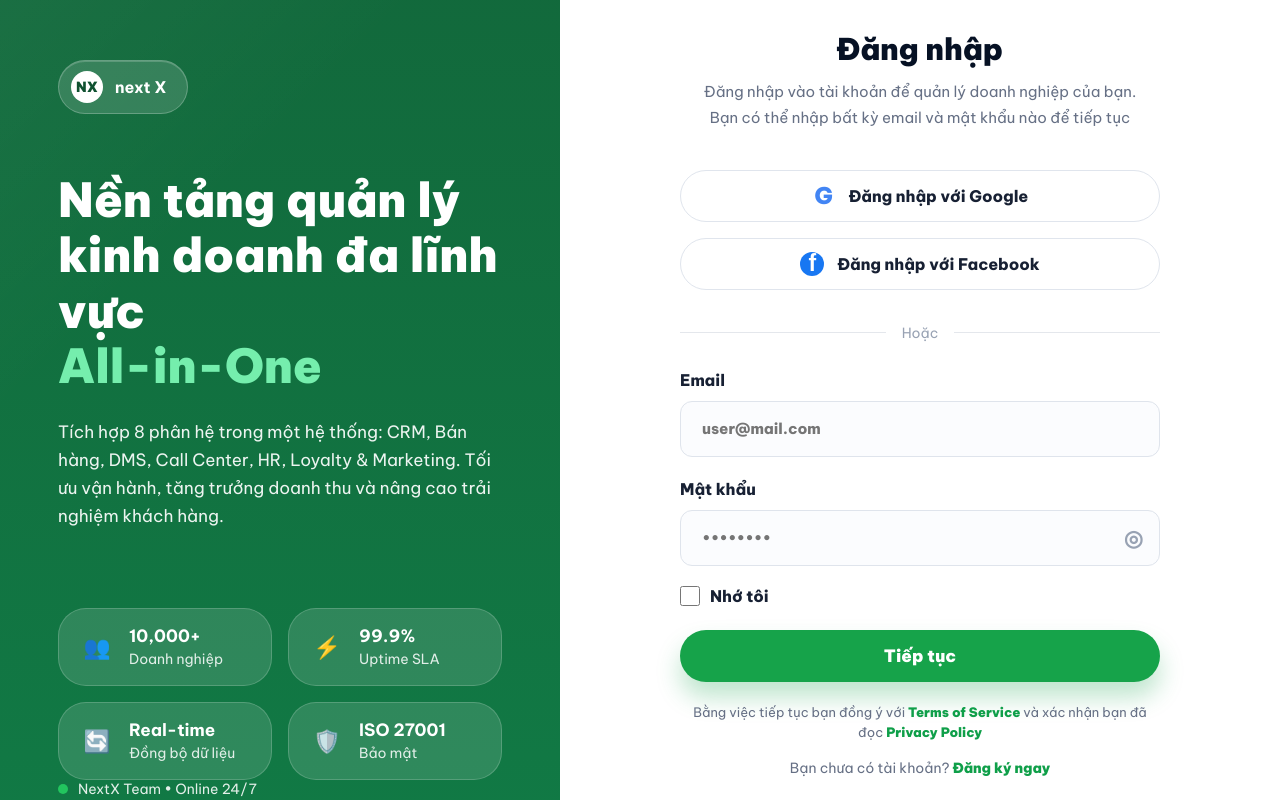
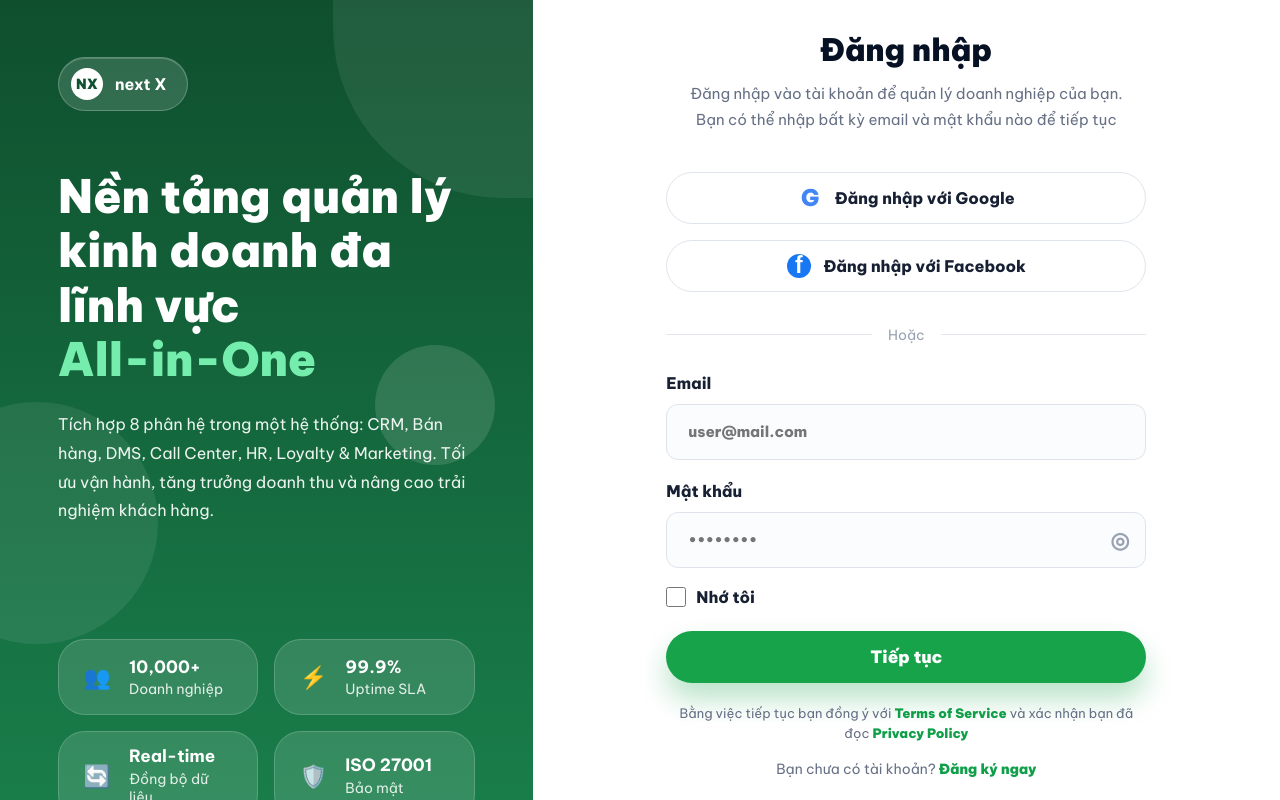
Before and after one commit to Haphuonganh4123/Haphuonganh4123, a Next.js app: page / in a window 1280 px wide. Built offline with nearby package versions, Linux system fonts and the light colour scheme.

Commit message:
Tune login screen to reference

```diff
--- a/src/app/globals.css
+++ b/src/app/globals.css
@@ -93,7 +93,7 @@ a {
 .auth-shell {
   height: 100vh;
   display: grid;
-  grid-template-columns: minmax(560px, 41.6vw) minmax(540px, 1fr);
+  grid-template-columns: 41.62vw minmax(560px, 1fr);
   overflow: hidden;
   background: #ffffff;
 }
@@ -102,20 +102,34 @@ a {
   position: relative;
   height: 100vh;
   display: block;
-  padding: 60px 58px;
+  padding: 57px 58px;
   overflow: hidden;
   background:
-    linear-gradient(180deg, rgba(18, 106, 60, 0.96), rgba(17, 122, 69, 0.96)),
-    #115c38;
+    linear-gradient(180deg, rgba(15, 79, 46, 0.98), rgba(25, 126, 74, 0.98)),
+    #105331;
   color: #ffffff;
 }
 
 .auth-brand-panel::before {
   content: "";
   position: absolute;
-  inset: -10% -16% -10% -16%;
-  background: linear-gradient(135deg, rgba(255, 255, 255, 0.1), transparent 35%);
-  opacity: 0.5;
+  top: -88px;
+  right: -118px;
+  width: 318px;
+  height: 286px;
+  border-radius: 0 0 0 170px;
+  background: rgba(255, 255, 255, 0.075);
+}
+
+.auth-brand-panel::after {
+  content: "";
+  position: absolute;
+  left: -84px;
+  bottom: 156px;
+  width: 242px;
+  height: 242px;
+  border-radius: 50%;
+  background: rgba(255, 255, 255, 0.08);
 }
 
 .auth-brand-inner {
@@ -125,6 +139,17 @@ a {
   width: min(680px, 100%);
   display: flex;
   flex-direction: column;
+}
+
+.auth-brand-inner::before {
+  content: "";
+  position: absolute;
+  right: -20px;
+  bottom: 278px;
+  width: 120px;
+  height: 120px;
+  border-radius: 50%;
+  background: rgba(255, 255, 255, 0.12);
 }
 
 .auth-logo {
@@ -168,8 +193,8 @@ a {
 
 .auth-copy h1 {
   margin: 0;
-  max-width: 600px;
-  font-size: 47px;
+  max-width: 610px;
+  font-size: 46px;
   line-height: 1.18;
   letter-spacing: 0;
   font-weight: 900;
@@ -185,8 +210,8 @@ a {
   max-width: 565px;
   margin-top: 24px;
   color: rgba(255, 255, 255, 0.92);
-  font-size: 17px;
-  line-height: 1.65;
+  font-size: 16px;
+  line-height: 1.8;
 }
 
 .auth-stats-grid {
@@ -194,17 +219,17 @@ a {
   display: grid;
   grid-template-columns: repeat(2, minmax(0, 1fr));
   gap: 16px;
-  margin-top: 78px;
+  margin-top: 114px;
 }
 
 .auth-stat-card {
-  min-height: 78px;
+  min-height: 76px;
   display: flex;
   align-items: center;
   gap: 18px;
-  padding: 16px 24px;
+  padding: 14px 24px;
   border: 1px solid rgba(255, 255, 255, 0.18);
-  border-radius: 28px;
+  border-radius: 27px;
   background: rgba(255, 255, 255, 0.13);
   color: #ffffff;
 }
@@ -254,7 +279,7 @@ a {
   display: grid;
   place-items: center;
   overflow: hidden;
-  padding: 32px;
+  padding: 32px 32px 30px;
   background: #ffffff;
 }
 
@@ -282,9 +307,9 @@ a {
 }
 
 .auth-title h2 {
-  margin: 0 0 14px;
+  margin: 0 0 15px;
   color: #061124;
-  font-size: 30px;
+  font-size: 31px;
   line-height: 1.15;
   font-weight: 900;
 }
@@ -348,7 +373,7 @@ a {
   display: flex;
   align-items: center;
   gap: 16px;
-  margin: 34px 0 28px;
+  margin: 34px 0 29px;
   color: #98a2b3;
   font-size: 14px;
 }
@@ -364,7 +389,7 @@ a {
 .auth-field {
   display: grid;
   gap: 11px;
-  margin-bottom: 22px;
+  margin-bottom: 21px;
   color: #172033;
   font-weight: 800;
 }
@@ -446,7 +471,7 @@ a {
   color: #ffffff;
   font-size: 17px;
   font-weight: 900;
-  box-shadow: 0 15px 24px rgba(22, 163, 74, 0.28);
+  box-shadow: 0 16px 28px rgba(22, 163, 74, 0.3);
 }
 
 .auth-submit:hover {
```
